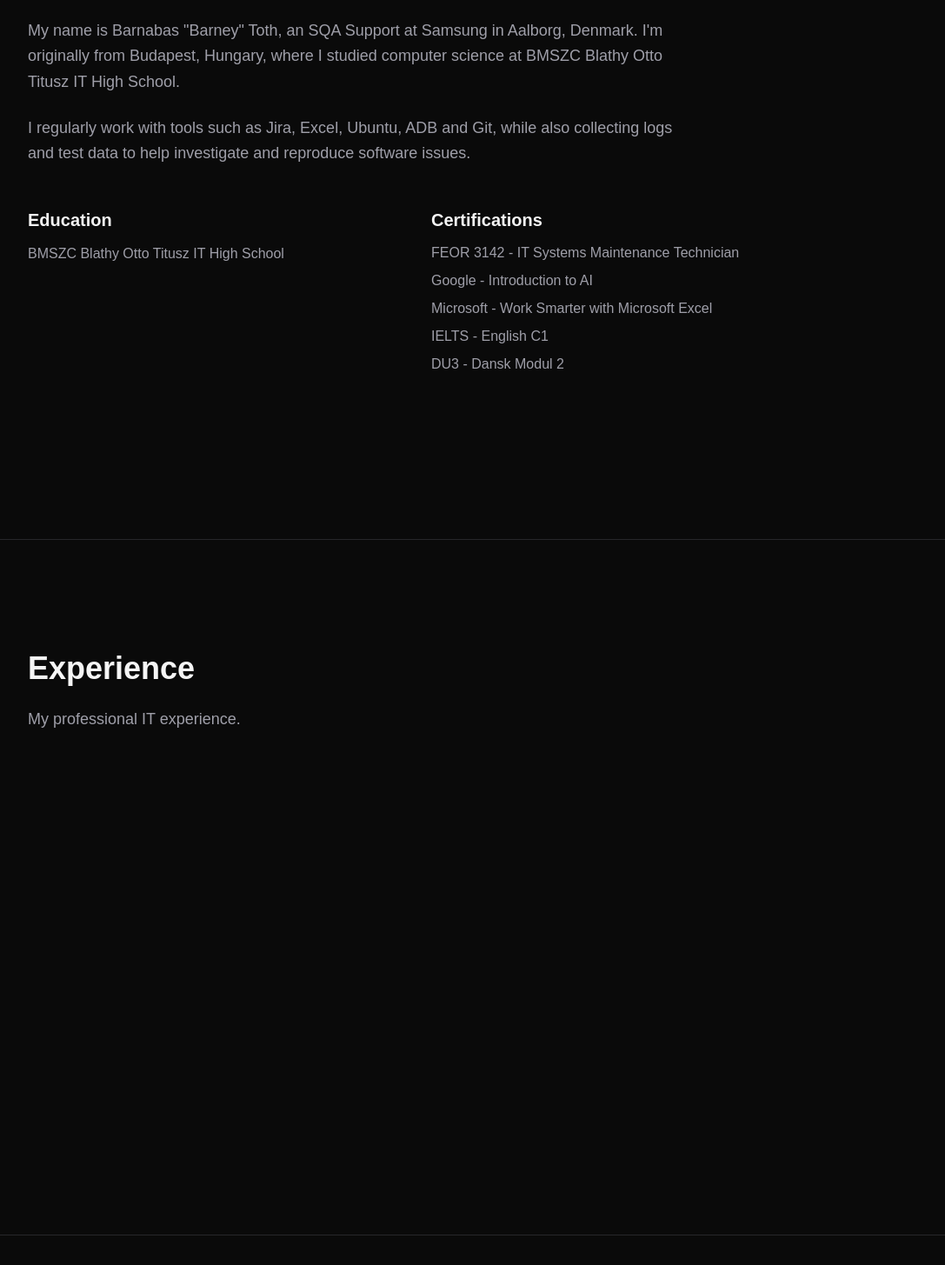
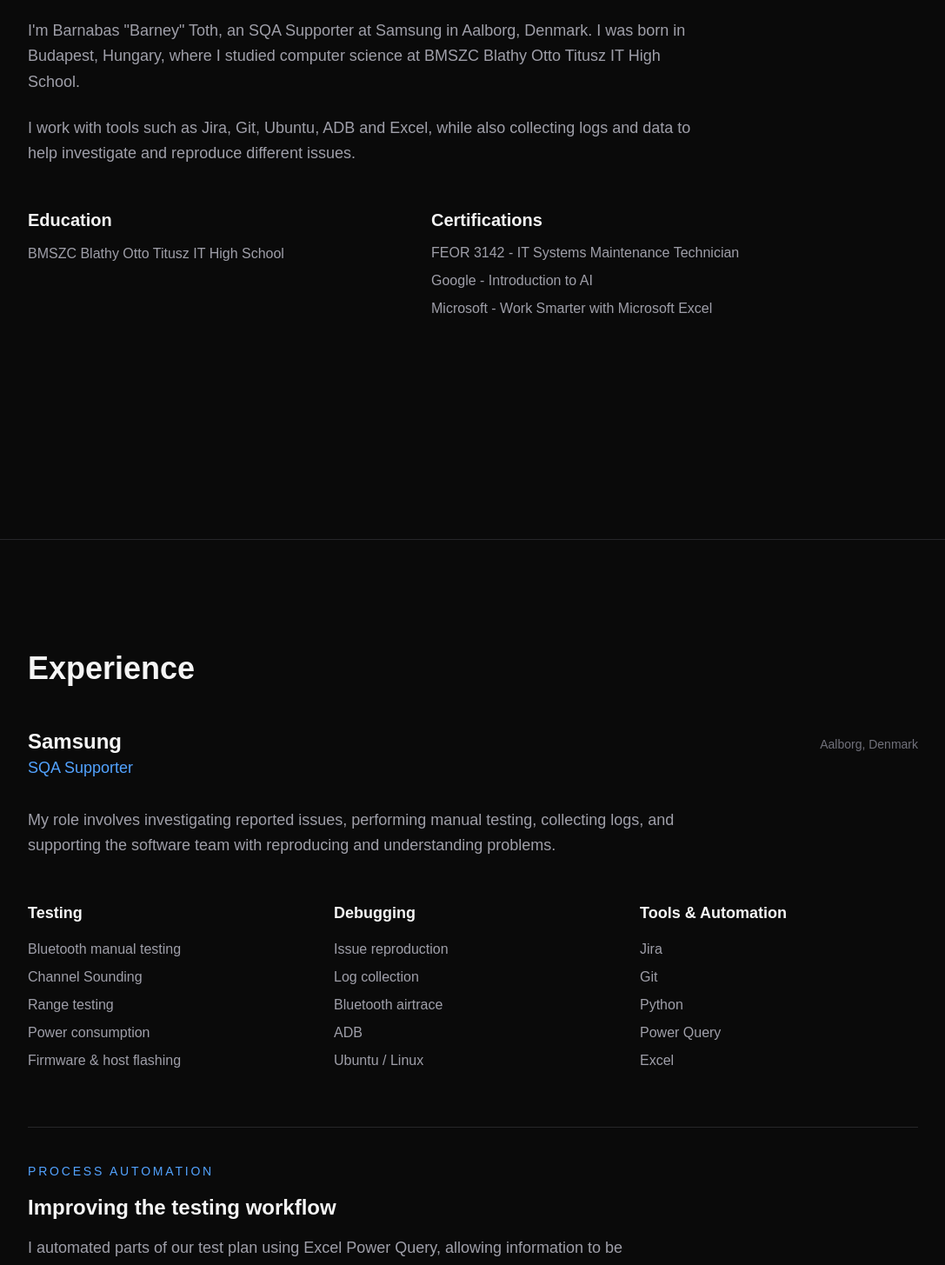
Before and after one commit to barneybits/my-portfolio, a Next.js app: page / in a window 1280 px wide. Shown: the part 980-2435 px from the top of the page at 87% size, without its empty margins (64-1151 px from the left). Built offline with nearby package versions, Linux system fonts and the light colour scheme.

Commit message:
Updated Experience section

```diff
--- a/app/page.tsx
+++ b/app/page.tsx
@@ -15,7 +15,7 @@
           </h1>
 
           <p className="mt-8 max-w-2xl text-lg leading-relaxed text-zinc-400 md:text-xl">
-            I work with software testing, troubleshooting and automation, with a particular focus on bluetooth technology.
+            Working with software testing, troubleshooting and automation, with a particular focus on bluetooth technology.
           </p>
 
           <div className="mt-10 flex gap-4">
@@ -44,15 +44,15 @@
     <h2 className="text-4xl font-bold">About</h2>
 
     <p className="mt-8 max-w-3xl text-lg leading-relaxed text-zinc-400">
-      My name is Barnabas "Barney" Toth, an SQA Support at Samsung in Aalborg, Denmark.
-      I'm originally from Budapest, Hungary, where I studied computer
+      I'm Barnabas "Barney" Toth, an SQA Supporter at Samsung in Aalborg, Denmark.
+      I was born in Budapest, Hungary, where I studied computer
       science at BMSZC Blathy Otto Titusz IT High School.
     </p>
 
     <p className="mt-6 max-w-3xl text-lg leading-relaxed text-zinc-400">
-      I regularly work with tools such as Jira, Excel, Ubuntu,
-      ADB and Git, while also collecting logs and test data to help
-      investigate and reproduce software issues.
+      I work with tools such as Jira, Git, Ubuntu,
+      ADB and Excel, while also collecting logs and data to help
+      investigate and reproduce different issues.
     </p>
 
     <div className="mt-12 grid gap-8 md:grid-cols-2">
@@ -73,8 +73,6 @@
           <li>FEOR 3142 - IT Systems Maintenance Technician</li>
           <li>Google - Introduction to AI</li>
           <li>Microsoft - Work Smarter with Microsoft Excel</li>
-          <li>IELTS - English C1</li>
-          <li>DU3 - Dansk Modul 2</li>
         </ul>
       </div>
     </div>
@@ -85,11 +83,84 @@
   id="experience"
   className="min-h-screen border-t border-zinc-800 px-6 py-32 md:px-12 lg:px-24"
 >
+  <div className="max-w-5xl">
     <h2 className="text-4xl font-bold">Experience</h2>
 
-        <p className="mt-6 max-w-2xl text-lg text-zinc-400">
-          My professional IT experience.
+    <div className="mt-12">
+      <div className="flex flex-col gap-2 md:flex-row md:items-baseline md:justify-between">
+        <div>
+          <h3 className="text-2xl font-semibold">Samsung</h3>
+          <p className="text-lg text-blue-400">SQA Supporter</p>
+        </div>
+
+        <p className="text-sm text-zinc-500">
+          Aalborg, Denmark
         </p>
+      </div>
+
+      <p className="mt-8 max-w-3xl text-lg leading-relaxed text-zinc-400">
+        My role involves investigating
+        reported issues, performing manual testing, collecting
+        logs, and supporting the software team with
+        reproducing and understanding problems.
+      </p>
+
+      <div className="mt-12 grid gap-8 md:grid-cols-3">
+        <div>
+          <h4 className="text-lg font-semibold">Testing</h4>
+
+          <ul className="mt-4 space-y-2 text-zinc-400">
+            <li>Bluetooth manual testing</li>
+            <li>Channel Sounding</li>
+            <li>Range testing</li>
+            <li>Power consumption</li>
+            <li>Firmware & host flashing</li>
+          </ul>
+        </div>
+
+        <div>
+          <h4 className="text-lg font-semibold">Debugging</h4>
+
+          <ul className="mt-4 space-y-2 text-zinc-400">
+            <li>Issue reproduction</li>
+            <li>Log collection</li>
+            <li>Bluetooth airtrace</li>
+            <li>ADB</li>
+            <li>Ubuntu / Linux</li>
+          </ul>
+        </div>
+
+        <div>
+          <h4 className="text-lg font-semibold">Tools & Automation</h4>
+
+          <ul className="mt-4 space-y-2 text-zinc-400">
+            <li>Jira</li>
+            <li>Git</li>
+            <li>Python</li>
+            <li>Power Query</li>
+            <li>Excel</li>
+          </ul>
+        </div>
+      </div>
+
+      <div className="mt-16 border-t border-zinc-800 pt-10">
+        <p className="text-sm uppercase tracking-[0.2em] text-blue-400">
+          Process Automation
+        </p>
+
+        <h3 className="mt-4 text-2xl font-semibold">
+          Improving the testing workflow
+        </h3>
+
+        <p className="mt-4 max-w-3xl text-lg leading-relaxed text-zinc-400">
+          I automated parts of our test plan using Excel
+          Power Query, allowing information to be populated automatically
+          from multiple tables and sheets. This reduced repetitive manual
+          data handling and made the test plan easier to maintain.
+        </p>
+      </div>
+    </div>
+  </div>
 </section>
 
       <section
```
Lines whose indentation alone changed are shown as unchanged.
